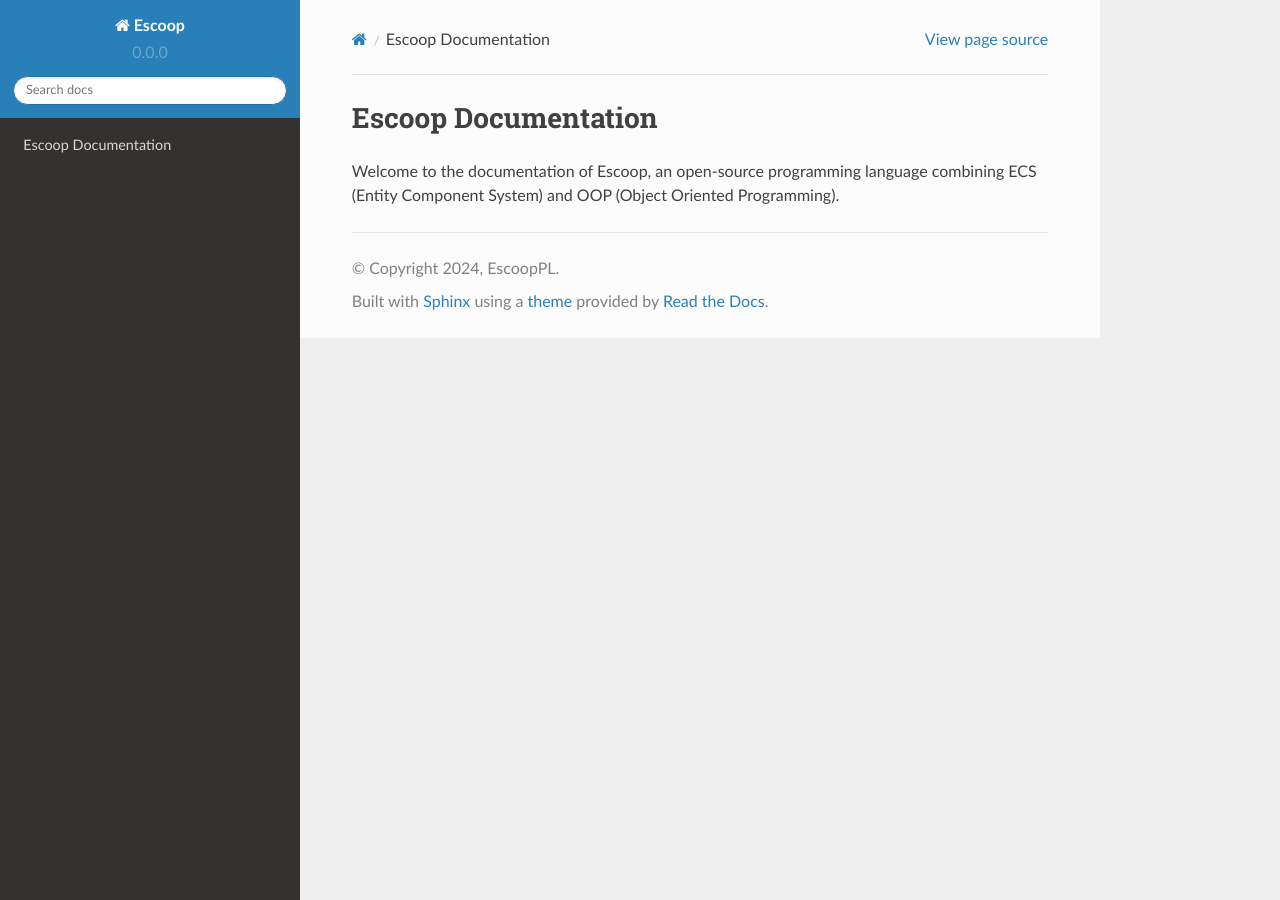
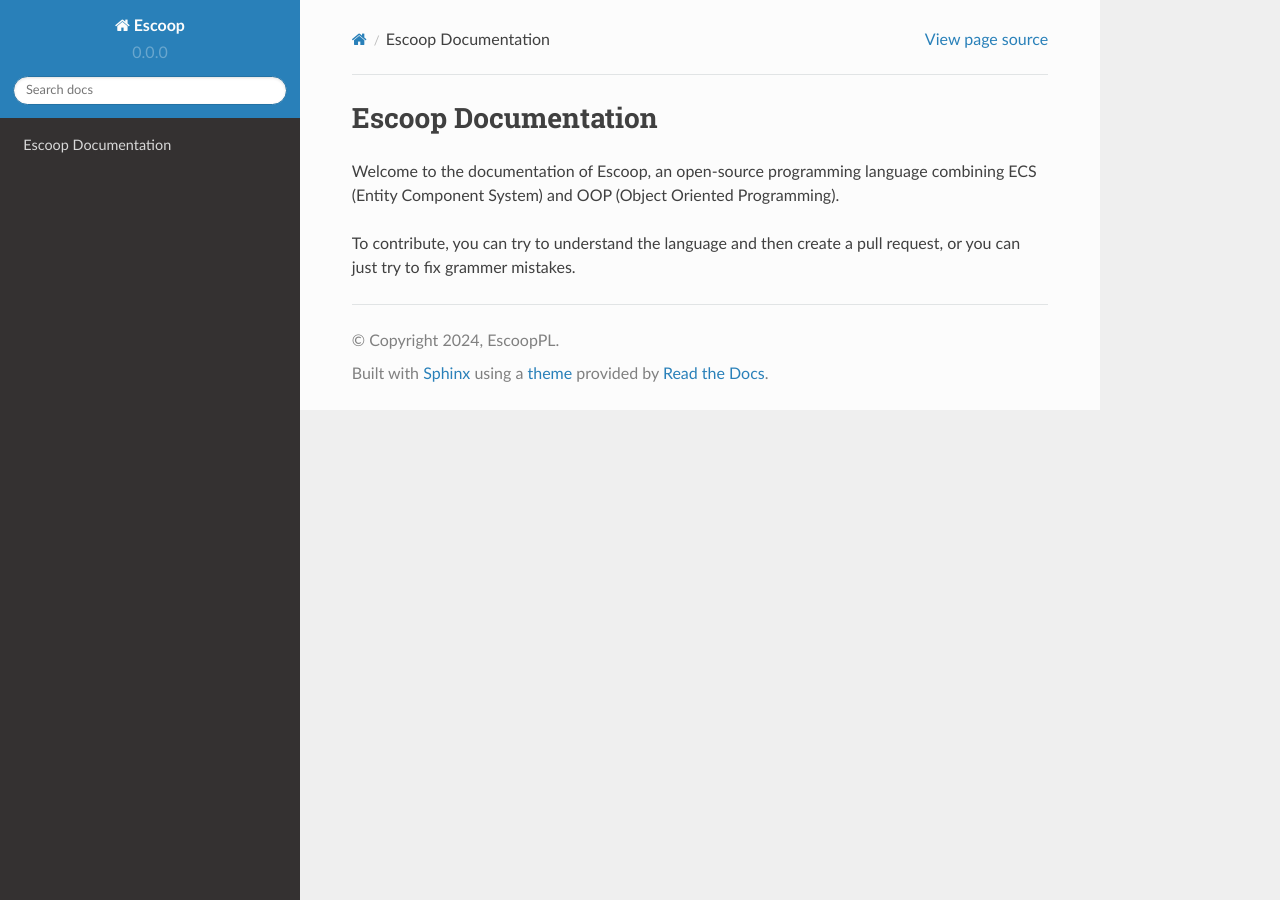
Before and after one commit to EscoopPL/Docs, a Sphinx documentation site: the page built from docs/source/index.rst, in a window 1280 px wide. Built offline with Sphinx 7.4.7 and the Read the Docs theme 2.0.0, drawn with Linux system fonts in a browser that asks for light colours.

Commit message:
Update index.rst

```diff
--- a/docs/source/index.rst
+++ b/docs/source/index.rst
@@ -2,3 +2,5 @@ Escoop Documentation
 ====================
 
 Welcome to the documentation of Escoop, an open-source programming language combining ECS (Entity Component System) and OOP (Object Oriented Programming).
+
+To contribute, you can try to understand the language and then create a pull request, or you can just try to fix grammer mistakes.
```
